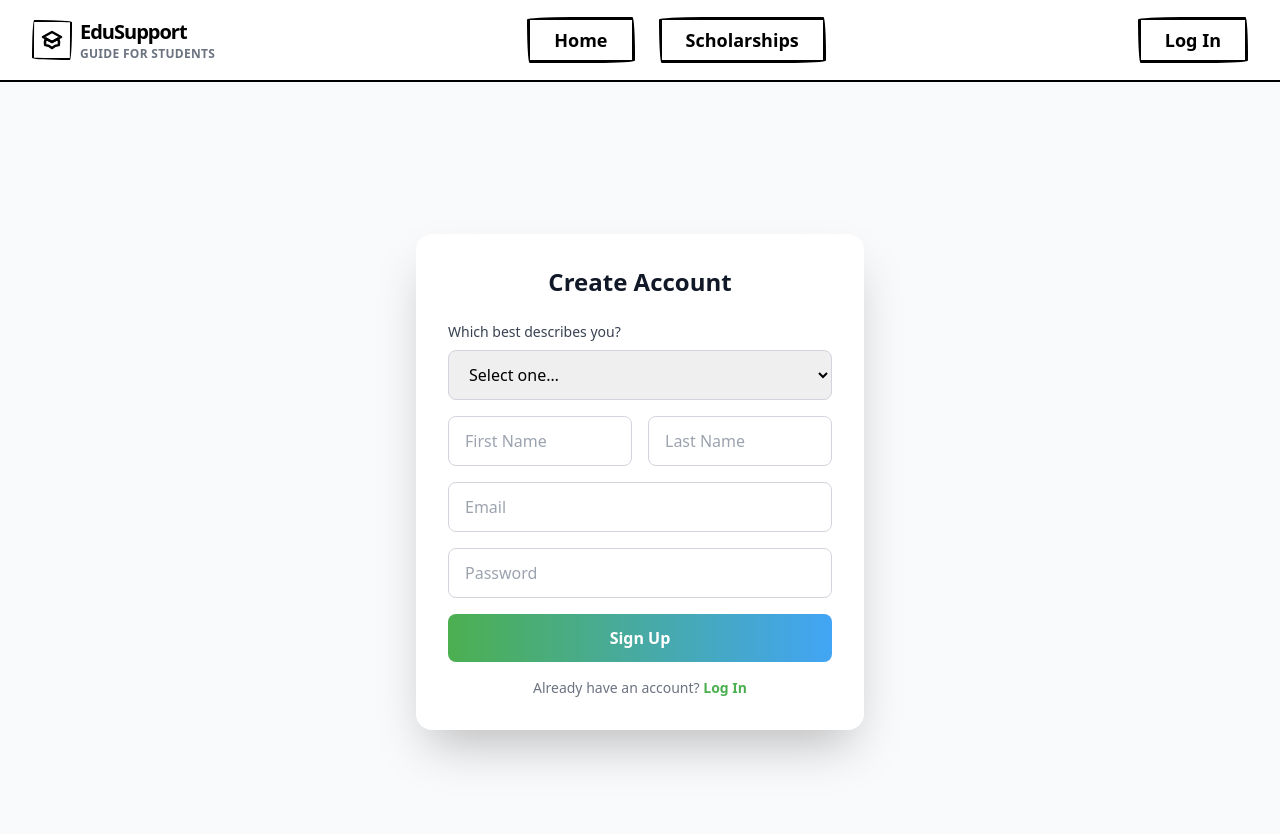
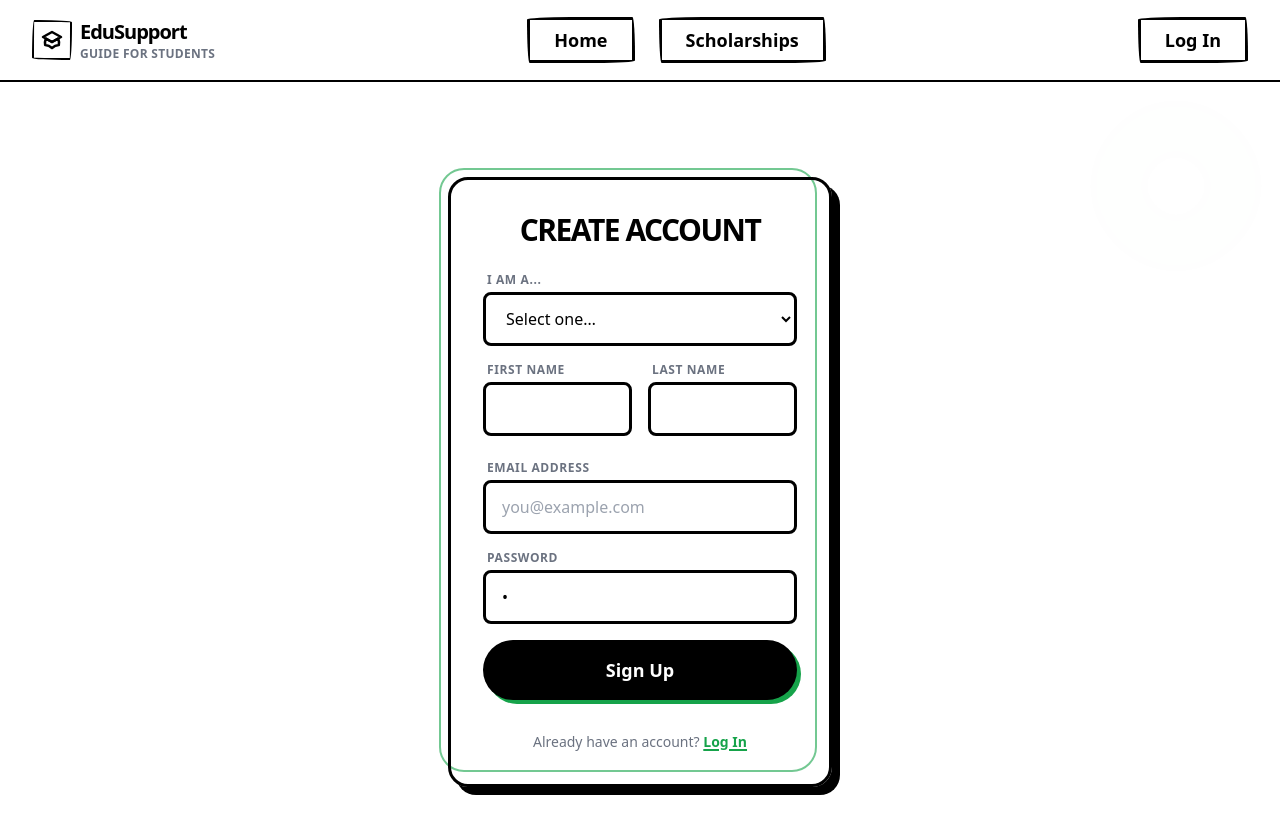
Before and after one commit to aakll/EduSupport, a React (Vite) app: page /signup in a window 1280 px wide. Shown: the top 834 px of the page. Built offline with nearby package versions, Linux system fonts and the light colour scheme.

Commit message:
update Home

```diff
--- a/src/pages/Login.tsx
+++ b/src/pages/Login.tsx
@@ -6,7 +6,6 @@ export default function Login() {
   const navigate = useNavigate();
   const location = useLocation();
   const redirectTo = (location.state as { redirectTo?: string } | null)?.redirectTo || "/";
-
   const [email, setEmail] = useState("");
   const [password, setPassword] = useState("");
   const [message, setMessage] = useState("");
@@ -24,24 +23,79 @@ export default function Login() {
     } catch (err: any) { setError(err.message); } finally { setIsLoading(false); }
   };
 
+  // Matching Home.tsx input style
+  const inputClass = "w-full px-4 py-3 border-[3px] border-black rounded-lg bg-white focus:outline-none focus:ring-2 focus:ring-[#16a34a] focus:border-black transition-all placeholder:text-gray-400 font-medium";
+
   return (
-    <div className="min-h-screen bg-gray-50 flex items-center justify-center p-4">
-      <div className="bg-white rounded-2xl shadow-2xl max-w-md w-full p-8">
-        <h3 className="text-2xl font-bold text-gray-900 mb-6 text-center">Welcome Back</h3>
-        <form onSubmit={handleSubmit} className="space-y-4">
-          <input type="email" placeholder="Email" required value={email} onChange={(e) => setEmail(e.target.value)} className="w-full px-4 py-3 border border-gray-300 rounded-lg focus:ring-2 focus:ring-[#4CAF50]" />
-          <input type="password" placeholder="Password" required value={password} onChange={(e) => setPassword(e.target.value)} className="w-full px-4 py-3 border border-gray-300 rounded-lg focus:ring-2 focus:ring-[#4CAF50]" />
-          {message && <div className="p-3 bg-green-50 border border-green-200 rounded-lg text-green-700 text-sm">{message}</div>}
-          {error && (
-            <div className="p-3 bg-red-50 border border-red-200 rounded-lg text-red-700 text-sm flex items-center justify-between gap-3">
-              <span>{error}</span>
-            </div>
-          )}
-          <button type="submit" disabled={isLoading} className="w-full py-3 bg-gradient-to-r from-[#4CAF50] to-[#42A5F5] text-white font-semibold rounded-lg hover:scale-[1.02] transition-all disabled:opacity-50">
-            {isLoading ? "Logging in..." : "Log In"}
-          </button>
-        </form>
-        <p className="text-center mt-4 text-sm text-gray-500">Don't have an account? <Link to="/signup" className="text-[#4CAF50] font-semibold">Sign Up</Link></p>
+    <div className="min-h-screen bg-white flex items-center justify-center p-4 font-sans text-black relative overflow-hidden">
+      {/* Decorative Background Elements matching Home */}
+      <div className="absolute top-10 left-10 w-32 h-32 border-4 border-green-500 rounded-full opacity-10 blur-xl pointer-events-none"></div>
+      <div className="absolute bottom-10 right-10 w-48 h-48 border-4 border-black rounded-full opacity-5 blur-xl pointer-events-none"></div>
+
+      <div className="bg-white max-w-md w-full p-8 relative z-10">
+        {/* Sketchy Border Container */}
+        <div className="border-[3px] border-black p-8 rounded-[20px] shadow-[8px_8px_0px_0px_rgba(0,0,0,1)] relative">
+
+            {/* Green Accent Scribble (CSS approximation of sketch) */}
+            <div className="absolute -top-3 -left-3 w-full h-full border-2 border-[#16a34a] rounded-[25px] -z-10 opacity-60 pointer-events-none"></div>
+
+            <h3 className="text-3xl font-black text-black mb-8 text-center tracking-tighter uppercase">
+              Welcome Back
+            </h3>
+
+            <form onSubmit={handleSubmit} className="space-y-5">
+              <div className="space-y-1">
+                <label className="text-sm font-bold ml-1">Email</label>
+                <input
+                  type="email"
+                  placeholder="student@edu.com"
+                  required
+                  value={email}
+                  onChange={(e) => setEmail(e.target.value)}
+                  className={inputClass}
+                />
+              </div>
+
+              <div className="space-y-1">
+                <label className="text-sm font-bold ml-1">Password</label>
+                <input
+                  type="password"
+                  placeholder="••••••••"
+                  required
+                  value={password}
+                  onChange={(e) => setPassword(e.target.value)}
+                  className={inputClass}
+                />
+              </div>
+
+              {message && (
+                <div className="p-3 bg-green-50 border-[2px] border-[#16a34a] rounded-lg text-[#15803d] text-sm font-bold flex items-center gap-2">
+                  <span>✓</span> {message}
+                </div>
+              )}
+
+              {error && (
+                <div className="p-3 bg-red-50 border-[2px] border-red-600 rounded-lg text-red-700 text-sm font-bold flex items-center gap-2">
+                  <span>!</span> {error}
+                </div>
+              )}
+
+              <button
+                type="submit"
+                disabled={isLoading}
+                className="w-full py-4 bg-black text-white text-lg font-bold rounded-[50px] hover:bg-[#16a34a] transition-colors duration-300 shadow-[4px_4px_0px_0px_rgba(22,163,74,1)] active:shadow-none active:translate-x-[4px] active:translate-y-[4px] disabled:opacity-50 disabled:cursor-not-allowed mt-2"
+              >
+                {isLoading ? "Logging in..." : "Log In"}
+              </button>
+            </form>
+
+            <p className="text-center mt-8 text-sm font-medium text-gray-500">
+              Don't have an account?{" "}
+              <Link to="/signup" className="text-[#16a34a] font-black underline decoration-2 underline-offset-2 hover:text-black transition-colors">
+                Sign Up
+              </Link>
+            </p>
+        </div>
       </div>
     </div>
   );
--- a/src/pages/Signup.tsx
+++ b/src/pages/Signup.tsx
@@ -11,27 +11,17 @@ const CATEGORY_LABELS: Record<string, string> = {
 
 export default function Signup() {
   const location = useLocation();
-
-  // Category passed from the AuthChoiceModal. If it's missing or "volunteer"
-  // (arrived via the Volunteer card), the user must pick their real category
-  // below before the category-specific fields appear.
   const incomingCategory = location.state?.category as UserCategory | undefined;
-
   const [category, setCategory] = useState<string>(
     incomingCategory && incomingCategory !== "volunteer" ? incomingCategory : ""
   );
-
   const [formData, setFormData] = useState({
-    firstName: "", lastName: "", email: "", password: "",
-    age: "",
-    // high school
-    schoolName: "", grade: "", graduationDate: "",
-    // university
-    universityName: "", major: "", standing: "undergrad", expectedGraduation: "",
-    // other
-    organization: "", role: "",
+    firstName: " ", lastName: " ", email: " ", password: " ",
+    age: " ",
+    schoolName: " ", grade: " ", graduationDate: " ",
+    universityName: " ", major: " ", standing: "undergrad ", expectedGraduation: " ",
+    organization: " ", role: " ",
   });
-
   const [message, setMessage] = useState("");
   const [error, setError] = useState("");
   const [isLoading, setIsLoading] = useState(false);
@@ -43,12 +33,10 @@ export default function Signup() {
     e.preventDefault();
     setMessage("");
     setError("");
-
     if (!category) {
       setError("Please select which category best describes you.");
       return;
     }
-
     setIsLoading(true);
     try {
       const { error: signUpError } = await supabase.auth.signUp({
@@ -73,7 +61,6 @@ export default function Signup() {
         },
       });
       if (signUpError) throw signUpError;
-
       setMessage("Account created! Check your email to confirm, then log in.");
     } catch (err: any) {
       setError(err.message);
@@ -82,26 +69,36 @@ export default function Signup() {
     }
   };
 
-  const inputClass =
-    "w-full px-4 py-3 border border-gray-300 rounded-lg focus:ring-2 focus:ring-[#4CAF50]";
+  // Matching Home.tsx input style
+  const inputClass = "w-full px-4 py-3 border-[3px] border-black rounded-lg bg-white focus:outline-none focus:ring-2 focus:ring-[#16a34a] focus:border-black transition-all placeholder:text-gray-400 font-medium";
+  const labelClass = "block text-xs font-black uppercase tracking-wider text-gray-500 mb-1 ml-1";
 
   return (
-    <div className="min-h-screen bg-gray-50 flex items-center justify-center p-4">
-      <div className="bg-white rounded-2xl shadow-2xl max-w-md w-full p-8">
-        <h3 className="text-2xl font-bold text-gray-900 mb-6 text-center">Create Account</h3>
+    <div className="min-h-screen bg-white flex items-center justify-center p-4 font-sans text-black relative overflow-hidden">
+       {/* Decorative Background Elements matching Home */}
+       <div className="absolute top-10 right-10 w-32 h-32 border-4 border-green-500 rounded-full opacity-10 blur-xl pointer-events-none"></div>
+
+      <div className="bg-white max-w-md w-full p-4 md:p-8 relative z-10 my-8">
+        {/* Sketchy Border Container */}
+        <div className="border-[3px] border-black p-6 md:p-8 rounded-[20px] shadow-[8px_8px_0px_0px_rgba(0,0,0,1)] relative">
+
+            {/* Green Accent Scribble */}
+            <div className="absolute -top-3 -left-3 w-full h-full border-2 border-[#16a34a] rounded-[25px] -z-10 opacity-60 pointer-events-none"></div>
+
+            <h3 className="text-3xl font-black text-black mb-6 text-center tracking-tighter uppercase">
+              Create Account
+            </h3>
+
             <form onSubmit={handleSubmit} className="space-y-4">
-
-          {/* Category picker — only shown if not preselected by the modal */}
+              {/* Category picker */}
               {!incomingCategory ? (
                 <div>
-              <label className="block text-sm font-medium text-gray-700 mb-2">
-                Which best describes you?
-              </label>
+                  <label className={labelClass}>I am a...</label>
                   <select
                     required
                     value={category}
                     onChange={(e) => setCategory(e.target.value)}
-                className={inputClass}
+                    className={`${inputClass} cursor-pointer`}
                   >
                     <option value="" disabled>Select one…</option>
                     <option value="high_school">High School Student</option>
@@ -110,67 +107,128 @@ export default function Signup() {
                   </select>
                 </div>
               ) : (
-            <div className="text-sm text-slate-500 -mt-2 mb-2">
-              Signing up as: <span className="font-semibold text-slate-700">{CATEGORY_LABELS[category]}</span>
+                <div className="bg-gray-50 border-[2px] border-dashed border-gray-300 rounded-lg p-3 text-center mb-4">
+                  <span className="text-xs font-bold text-gray-400 uppercase block">Signing up as</span>
+                  <span className="font-black text-[#16a34a] text-lg">{CATEGORY_LABELS[category]}</span>
                 </div>
               )}
 
               <div className="grid grid-cols-2 gap-4">
-            <input type="text" placeholder="First Name" required value={formData.firstName} onChange={(e) => update("firstName", e.target.value)} className={inputClass} />
-            <input type="text" placeholder="Last Name" required value={formData.lastName} onChange={(e) => update("lastName", e.target.value)} className={inputClass} />
+                <div>
+                    <label className={labelClass}>First Name</label>
+                    <input type="text" placeholder="Jane" required value={formData.firstName} onChange={(e) => update("firstName", e.target.value)} className={inputClass} />
+                </div>
+                <div>
+                    <label className={labelClass}>Last Name</label>
+                    <input type="text" placeholder="Doe" required value={formData.lastName} onChange={(e) => update("lastName", e.target.value)} className={inputClass} />
+                </div>
               </div>
 
               {/* Category-specific fields */}
               {category === "high_school" && (
-            <>
+                <div className="space-y-4 pt-2 border-t-2 border-dashed border-gray-100">
                   <div className="grid grid-cols-2 gap-4">
-                <input type="number" placeholder="Age" required value={formData.age} onChange={(e) => update("age", e.target.value)} className={inputClass} />
-                <input type="text" placeholder="Grade" required value={formData.grade} onChange={(e) => update("grade", e.target.value)} className={inputClass} />
+                    <div>
+                        <label className={labelClass}>Age</label>
+                        <input type="number" placeholder="16" required value={formData.age} onChange={(e) => update("age", e.target.value)} className={inputClass} />
                     </div>
-              <input type="text" placeholder="School Name" required value={formData.schoolName} onChange={(e) => update("schoolName", e.target.value)} className={inputClass} />
                     <div>
-                <label className="block text-sm font-medium text-gray-700 mb-1">Expected Graduation Date</label>
+                        <label className={labelClass}>Grade</label>
+                        <input type="text" placeholder="11th" required value={formData.grade} onChange={(e) => update("grade", e.target.value)} className={inputClass} />
+                    </div>
+                  </div>
+                  <div>
+                    <label className={labelClass}>School Name</label>
+                    <input type="text" placeholder="Lincoln High" required value={formData.schoolName} onChange={(e) => update("schoolName", e.target.value)} className={inputClass} />
+                  </div>
+                  <div>
+                    <label className={labelClass}>Expected Graduation</label>
                     <input type="date" required value={formData.graduationDate} onChange={(e) => update("graduationDate", e.target.value)} className={inputClass} />
                   </div>
-            </>
+                </div>
               )}
 
               {category === "university" && (
-            <>
+                <div className="space-y-4 pt-2 border-t-2 border-dashed border-gray-100">
                   <div className="grid grid-cols-2 gap-4">
-                <input type="number" placeholder="Age" required value={formData.age} onChange={(e) => update("age", e.target.value)} className={inputClass} />
-                <select required value={formData.standing} onChange={(e) => update("standing", e.target.value)} className={inputClass}>
+                    <div>
+                        <label className={labelClass}>Age</label>
+                        <input type="number" placeholder="20" required value={formData.age} onChange={(e) => update("age", e.target.value)} className={inputClass} />
+                    </div>
+                    <div>
+                        <label className={labelClass}>Standing</label>
+                        <select required value={formData.standing} onChange={(e) => update("standing", e.target.value)} className={`${inputClass} cursor-pointer`}>
                           <option value="undergrad">Undergraduate</option>
                           <option value="graduate">Graduate</option>
                         </select>
                     </div>
-              <input type="text" placeholder="University Name" required value={formData.universityName} onChange={(e) => update("universityName", e.target.value)} className={inputClass} />
-              <input type="text" placeholder="Major" required value={formData.major} onChange={(e) => update("major", e.target.value)} className={inputClass} />
+                  </div>
                   <div>
-                <label className="block text-sm font-medium text-gray-700 mb-1">Expected Graduation Date</label>
+                    <label className={labelClass}>University Name</label>
+                    <input type="text" placeholder="State University" required value={formData.universityName} onChange={(e) => update("universityName", e.target.value)} className={inputClass} />
+                  </div>
+                  <div>
+                    <label className={labelClass}>Major</label>
+                    <input type="text" placeholder="Computer Science" required value={formData.major} onChange={(e) => update("major", e.target.value)} className={inputClass} />
+                  </div>
+                  <div>
+                    <label className={labelClass}>Expected Graduation</label>
                     <input type="date" required value={formData.expectedGraduation} onChange={(e) => update("expectedGraduation", e.target.value)} className={inputClass} />
                   </div>
-            </>
+                </div>
               )}
 
               {category === "other" && (
-            <>
-              <input type="text" placeholder="Organization" required value={formData.organization} onChange={(e) => update("organization", e.target.value)} className={inputClass} />
-              <input type="text" placeholder="Your Role" required value={formData.role} onChange={(e) => update("role", e.target.value)} className={inputClass} />
-            </>
+                <div className="space-y-4 pt-2 border-t-2 border-dashed border-gray-100">
+                  <div>
+                    <label className={labelClass}>Organization</label>
+                    <input type="text" placeholder="EduSupport" required value={formData.organization} onChange={(e) => update("organization", e.target.value)} className={inputClass} />
+                  </div>
+                  <div>
+                    <label className={labelClass}>Your Role</label>
+                    <input type="text" placeholder="Volunteer" required value={formData.role} onChange={(e) => update("role", e.target.value)} className={inputClass} />
+                  </div>
+                </div>
               )}
 
-          <input type="email" placeholder="Email" required value={formData.email} onChange={(e) => update("email", e.target.value)} className={inputClass} />
-          <input type="password" placeholder="Password" required value={formData.password} onChange={(e) => update("password", e.target.value)} className={inputClass} />
+              <div className="pt-2">
+                <label className={labelClass}>Email Address</label>
+                <input type="email" placeholder="you@example.com" required value={formData.email} onChange={(e) => update("email", e.target.value)} className={inputClass} />
+              </div>
 
-          {message && <div className="p-3 bg-green-50 border border-green-200 rounded-lg text-green-700 text-sm">{message}</div>}
-          {error && <div className="p-3 bg-red-50 border border-red-200 rounded-lg text-red-700 text-sm">{error}</div>}
+              <div>
+                <label className={labelClass}>Password</label>
+                <input type="password" placeholder="Create a strong password" required value={formData.password} onChange={(e) => update("password", e.target.value)} className={inputClass} />
+              </div>
 
-          <button type="submit" disabled={isLoading} className="w-full py-3 bg-gradient-to-r from-[#4CAF50] to-[#42A5F5] text-white font-semibold rounded-lg hover:scale-[1.02] transition-all disabled:opacity-50">
+              {message && (
+                <div className="p-3 bg-green-50 border-[2px] border-[#16a34a] rounded-lg text-[#15803d] text-sm font-bold flex items-center gap-2">
+                  <span>✓</span> {message}
+                </div>
+              )}
+
+              {error && (
+                <div className="p-3 bg-red-50 border-[2px] border-red-600 rounded-lg text-red-700 text-sm font-bold flex items-center gap-2">
+                  <span>!</span> {error}
+                </div>
+              )}
+
+              <button
+                type="submit"
+                disabled={isLoading}
+                className="w-full py-4 bg-black text-white text-lg font-bold rounded-[50px] hover:bg-[#16a34a] transition-colors duration-300 shadow-[4px_4px_0px_0px_rgba(22,163,74,1)] active:shadow-none active:translate-x-[4px] active:translate-y-[4px] disabled:opacity-50 disabled:cursor-not-allowed mt-4"
+              >
                 {isLoading ? "Creating..." : "Sign Up"}
               </button>
             </form>
-        <p className="text-center mt-4 text-sm text-gray-500">Already have an account? <a href="/login" className="text-[#4CAF50] font-semibold">Log In</a></p>
+
+            <p className="text-center mt-8 text-sm font-medium text-gray-500">
+              Already have an account?{" "}
+              <a href="/login" className="text-[#16a34a] font-black underline decoration-2 underline-offset-2 hover:text-black transition-colors">
+                Log In
+              </a>
+            </p>
+        </div>
       </div>
     </div>
   );
```
Lines whose indentation alone changed are shown as unchanged.
